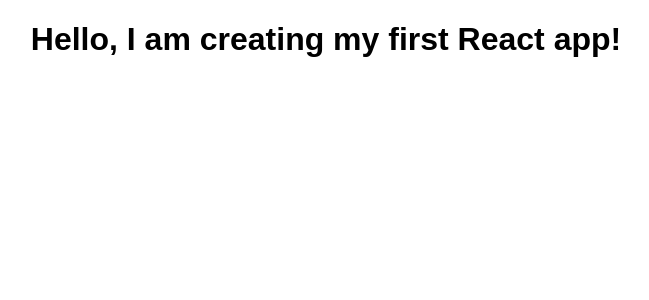
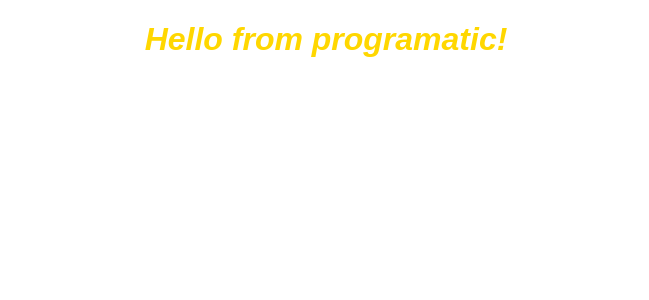
Before and after one commit to tpendse/react-sandbox, a React (Create React App) app in the folder myapp/: page / in a window 1280 px wide. Shown: the top 300 px of the page, without its empty margins (314-963 px from the left). Built offline with nearby package versions, Linux system fonts and the light colour scheme.

Commit message:
React: section 2:29

```diff
--- a/myapp/src/App.css
+++ b/myapp/src/App.css
@@ -1,5 +1,7 @@
 .App {
   text-align: center;
+  color:gold;
+  font-style: oblique;
 }
 
 .App-logo {
--- a/myapp/src/App.js
+++ b/myapp/src/App.js
@@ -2,12 +2,11 @@
 import './App.css';
 
 class App extends Component {
-  render() {
-    return (
-      <div className="App">
-        <h1>Hello, I am creating my first React app!</h1>
-      </div>
-    );
+  render()
+  {
+      const css = { className : 'App' };
+      const header = React.createElement('h1', null, 'Hello from programatic!');
+      return React.createElement('div', css, header);
   }
 }
 
```
